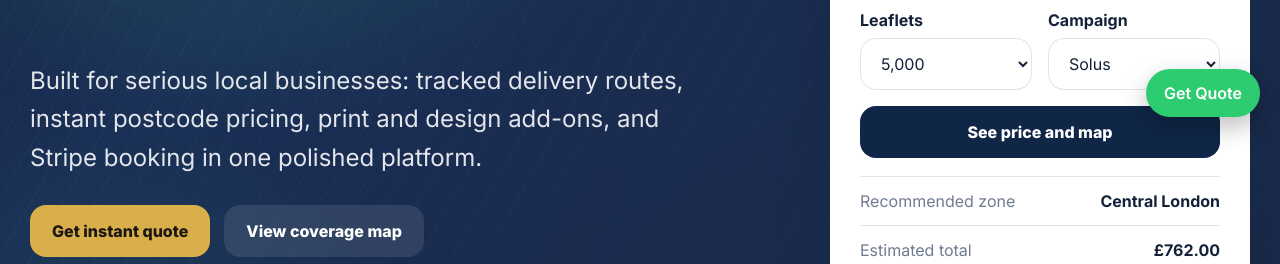
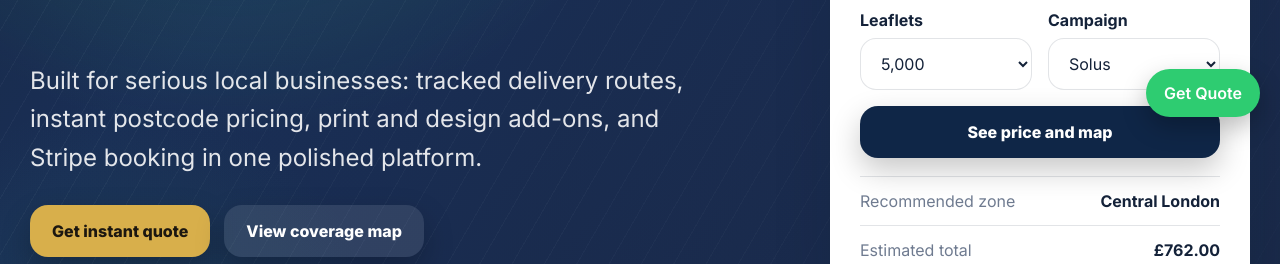
Before and after one commit to samuelkidane1000-blip/leafletpro-uk, a website: page index.html in a window 1280 px wide. Shown: the part 663-927 px from the top of the page. Drawn offline with nearby package versions, Linux system fonts and the light colour scheme; no server answers.

Commit message:
Update style.css

```diff
--- a/style.css
+++ b/style.css
@@ -501,3 +501,9 @@ textarea {
   text-decoration: none;
   z-index: 2000;
 }
+.hero a,
+.hero button{
+  border-radius: 18px;
+  box-shadow: 0 12px 30px rgba(0,0,0,0.22);
+  font-weight: 800;
+}
```
